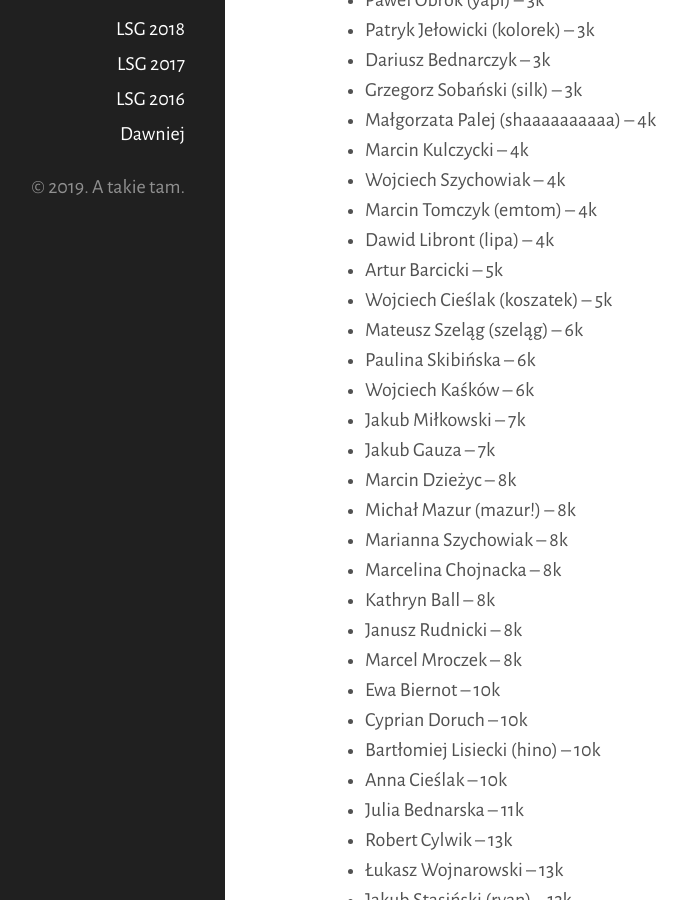
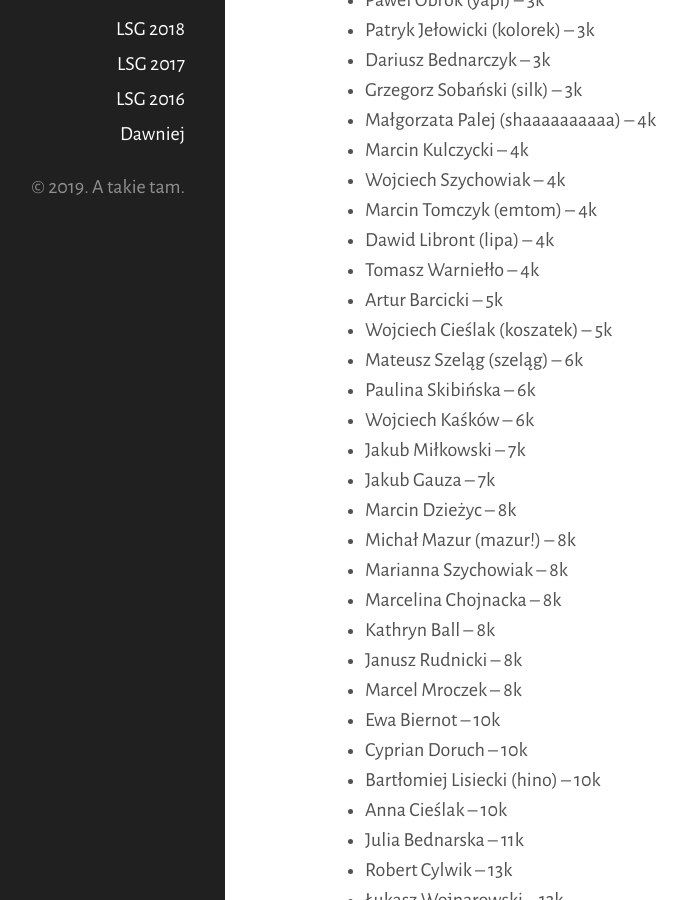
Before and after one commit to tasuki/lsg, a Jekyll site: the page built from zarejestrowani.md, in a window 1280 px wide and 900 px high, scrolled down 795 px. Shown: the whole window, without its empty margins (135-822 px from the left). Built offline with Jekyll 4.4.1, drawn with Linux system fonts in a browser that asks for light colours; nearby versions of some CDN libraries.

Commit message:
Update zarejestrowani.md

```diff
--- a/zarejestrowani.md
+++ b/zarejestrowani.md
@@ -36,6 +36,7 @@ Zarejestrowani uczestnicy (mniej więcej wg siły):
 - Wojciech Szychowiak -- 4k
 - Marcin Tomczyk (emtom) -- 4k
 - Dawid Libront (lipa) -- 4k
+- Tomasz Warniełło -- 4k
 - Artur Barcicki -- 5k
 - Wojciech Cieślak (koszatek) -- 5k
 - Mateusz Szeląg (szeląg) -- 6k
```
